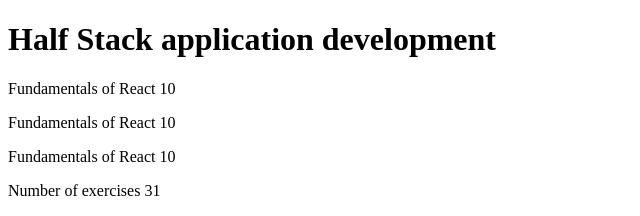
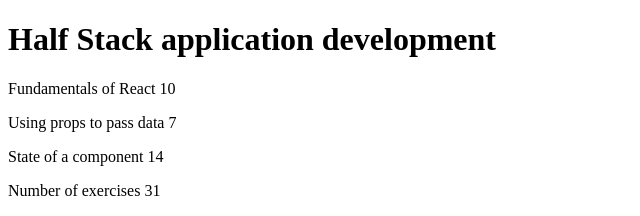
Before and after one commit to F-Saeed/full-stack-open, a React (Vite) app: page / in a window 1280 px wide. Shown: the top 216 px of the page, without its empty margins (0-640 px from the left). Built offline with nearby package versions, Linux system fonts and the light colour scheme; the HTML template or start-up script is replaced by a standard one.

Commit message:
Done part-1a exercises

```diff
--- a/src/App.jsx
+++ b/src/App.jsx
@@ -1,33 +1,32 @@
 import { useState } from 'react';
+import Total from './assets/Total';
 import Content from './Content';
 import Header from './Header';
 
 function App() {
-  const parts = {
-    part1: 'Fundamentals of React',
-    part2: 'Using props to pass data',
-    part3: 'State of a component',
+  const course = {
+    name: 'Half Stack application development',
+    parts: [
+      {
+        name: 'Fundamentals of React',
+        exercises: 10,
+      },
+      {
+        name: 'Using props to pass data',
+        exercises: 7,
+      },
+      {
+        name: 'State of a component',
+        exercises: 14,
+      },
+    ],
   };
-
-  const exercises = {
-    exercises1: 10,
-    exercises2: 7,
-    exercises3: 14,
-  };
-
-  const course = 'Half Stack application development';
-  const part1 = 'Fundamentals of React';
-  const exercises1 = 10;
-  const part2 = 'Using props to pass data';
-  const exercises2 = 7;
-  const part3 = 'State of a component';
-  const exercises3 = 14;
 
   return (
     <div>
-      <Header course={course} />
-      <Content parts={parts} exercises={exercises} />
-      <p>Number of exercises {exercises1 + exercises2 + exercises3}</p>
+      <Header course={course.name} />
+      <Content parts={course.parts} />
+      <Total parts={course.parts} />
     </div>
   );
 }
--- a/src/Content.jsx
+++ b/src/Content.jsx
@@ -1,11 +1,11 @@
 import Part from './Part';
 
-const Content = ({ parts, exercises }) => {
+const Content = ({ parts }) => {
   return (
     <>
-      <Part part={parts.part1} exercise={exercises.exercises1} />
-      <Part part={parts.part1} exercise={exercises.exercises1} />
-      <Part part={parts.part1} exercise={exercises.exercises1} />
+      <Part part={parts[0].name} exercise={parts[0].exercises} />
+      <Part part={parts[1].name} exercise={parts[1].exercises} />
+      <Part part={parts[2].name} exercise={parts[2].exercises} />
     </>
   );
 };
--- /dev/null
+++ b/src/assets/Total.jsx
@@ -0,0 +1,10 @@
+const Total = ({ parts }) => {
+  return (
+    <p>
+      Number of exercises{' '}
+      {parts[0].exercises + parts[1].exercises + parts[2].exercises}
+    </p>
+  );
+};
+
+export default Total;
```
